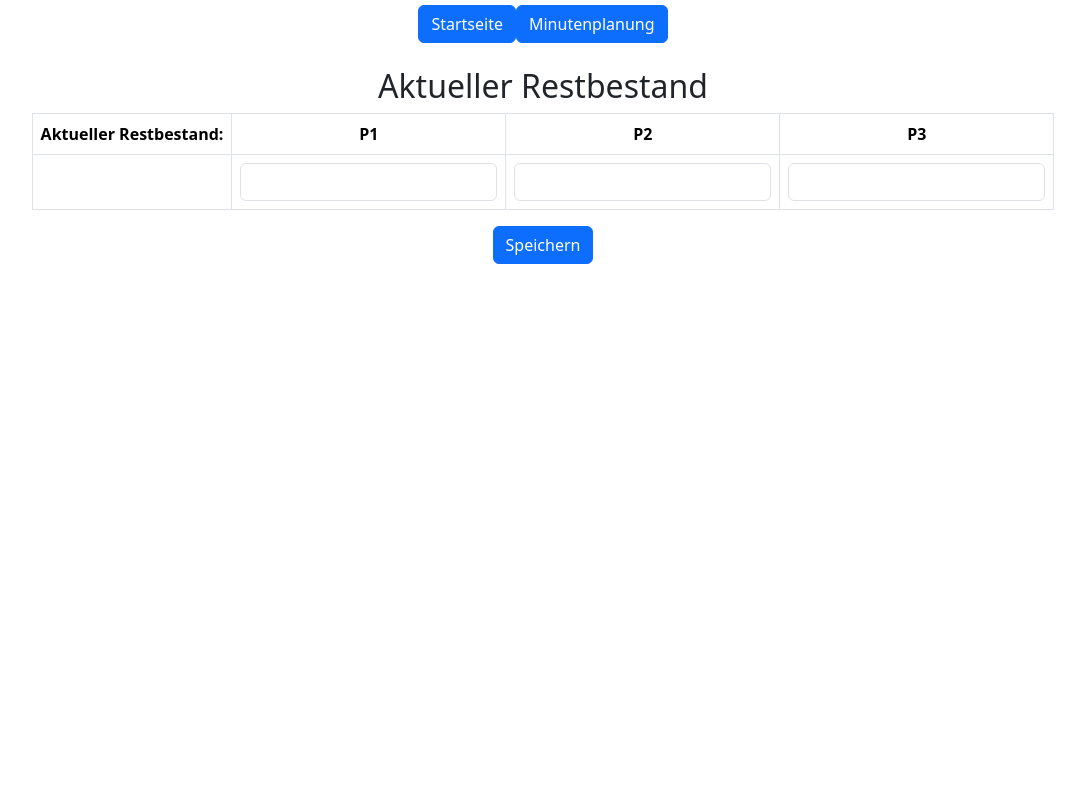
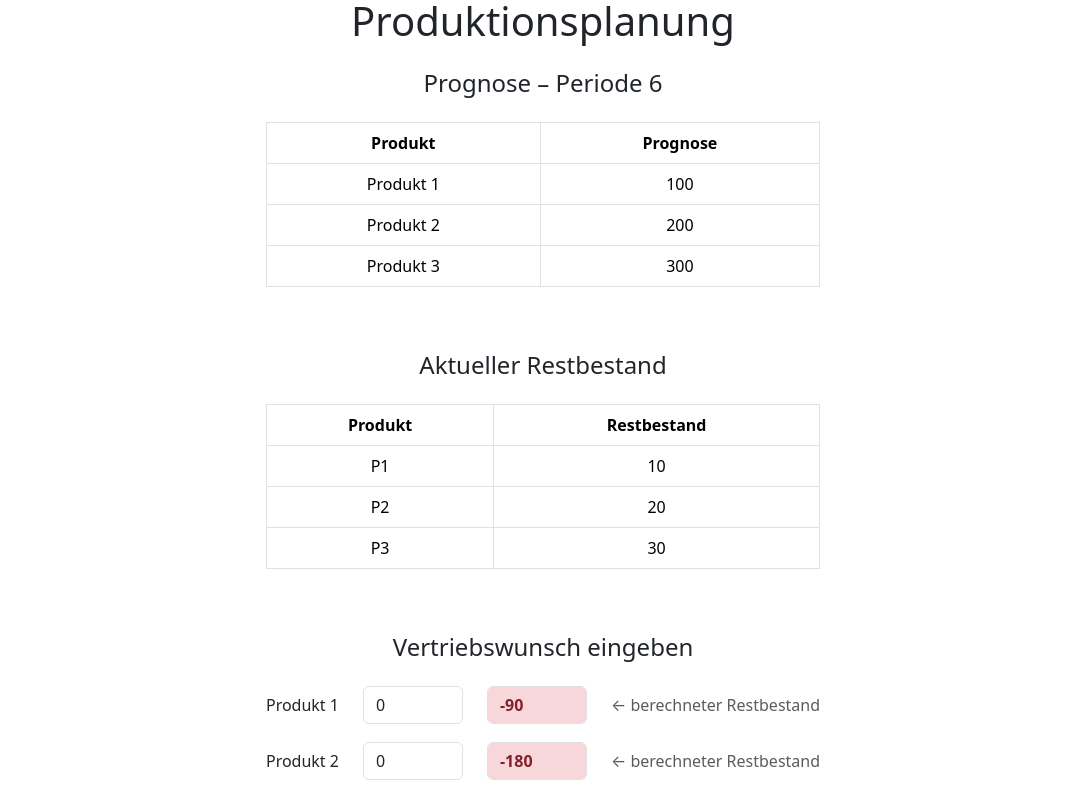
Before and after one commit to universalmensch/IBSYS2ProduktionsPlanung, a React (Vite) app in the folder ibsys2Produktionsplanung/: page /Produktionsplanung in a window 1280 px wide. Shown: the part 307-1100 px from the top of the page, without its empty margins (97-1182 px from the left). Before the commit the page ends 800 px from the top, so only its background shows below. Built offline with nearby package versions, Linux system fonts and the light colour scheme.

Commit message:
aktualisiere Eingabemaske + Dummy daten

```diff
--- a/ibsys2Produktionsplanung/src/pages/Produktionsplanung.tsx
+++ b/ibsys2Produktionsplanung/src/pages/Produktionsplanung.tsx
@@ -1,90 +1,167 @@
-import { Button, Form, Table } from 'react-bootstrap';
+import { useState } from 'react';
+import { Button, Container, Table, Row, Col, Form } from 'react-bootstrap';
 import { LinkContainer } from 'react-router-bootstrap';
-import { useState } from 'react';
+import { XMLInput } from '../dtos/XMLInput';
 import { ProduktionsPlanDTO } from '../dtos/ProduktionsPlanDTO';
 
+const dummyInput: XMLInput = {
+    results: {
+        period: 6,
+        forecast: { p1: 100, p2: 200, p3: 300 },
+        warehousestock: {
+            article: [
+                { id: 1, amount: 10, startamount: 100, pct: 10, price: 100, stockvalue: 1000 },
+                { id: 2, amount: 20, startamount: 100, pct: 20, price: 100, stockvalue: 2000 },
+                { id: 3, amount: 30, startamount: 100, pct: 30, price: 100, stockvalue: 3000 }
+            ],
+            totalstockvalue: 6000
+        },
+        inwardstockmovement: { order: [] },
+        futureinwardstockmovement: { order: [] },
+        idletimecosts: {
+            workplace: [],
+            sum: { setupevents: 0, idletime: 0, wageidletimecosts: 0, wagecosts: 0, machineidletimecosts: 0 }
+        },
+        waitinglistworkstations: { workplace: [] },
+        waitinglistdtock: { missingpart: [] },
+        ordersineork: { workplace: [] },
+        completedorders: { order: [] },
+        cycletimes: { startedorders: 0, waitingorders: 0, order: [] }
+    }
+};
+
 export function Produktionsplanung() {
-    const [bestand, setBestand] = useState({
-        p1Restbestand: '',
-        p2Restbestand: '',
-        p3Restbestand: ''
+    const input = dummyInput;
+    const forecast = input.results.forecast;
+
+    const getRestbestand = (articleId: number): number => {
+        const artikel = input.results.warehousestock.article.find(a => a.id === articleId);
+        return artikel?.amount ?? 0;
+    };
+
+    const [vertriebswunsch, setVertriebswunsch] = useState({
+        p1: 0,
+        p2: 0,
+        p3: 0
     });
 
-    const handleChange = (e) => {
-        const { name, value } = e.target;
-        setBestand((prev) => ({
-            ...prev,
-            [name]: Number(value)
-        }));
+    const handlePlanErstellen = () => {
+        const plan = new ProduktionsPlanDTO(
+            getRestbestand(1),
+            getRestbestand(2),
+            getRestbestand(3)
+        );
+
+        plan.p1ProduktionWoche0 = vertriebswunsch.p1;
+        plan.p2ProduktionWoche0 = vertriebswunsch.p2;
+        plan.p3ProduktionWoche0 = vertriebswunsch.p3;
+
+        console.log("Erstellter ProduktionsPlanDTO:", plan);
     };
 
-    const handleSubmit = (e) => {
-        e.preventDefault();
-
-        // Beispiel: DTO-Erstellung aus den Eingaben
-        const dto = new ProduktionsPlanDTO(
-            bestand.p1Restbestand,
-            bestand.p2Restbestand,
-            bestand.p3Restbestand
-        );
-
-        console.log('DTO erstellt:', dto);
+    const berechneRestbestand = (produkt: 'p1' | 'p2' | 'p3') => {
+        const anfang = getRestbestand(parseInt(produkt[1])); // aus warehouse
+        const prognose = forecast[produkt];
+        const wunsch = vertriebswunsch[produkt];
+        return anfang + wunsch - prognose;
     };
 
     return (
-        <div>
-            <h1>Produktionsplanung</h1>
+        <Container className="my-5">
+            <h1 className="text-center mb-4">Produktionsplanung</h1>
 
-            <LinkContainer to="/">
-                <Button className="Button">Startseite</Button>
-            </LinkContainer>
-            <LinkContainer to="/Minutenplanung">
-                <Button className="Button">Minutenplanung</Button>
-            </LinkContainer>
-
-            <h2 className="mt-4">Aktueller Restbestand</h2>
-            <Form onSubmit={handleSubmit}>
-                <Table bordered style={{ textAlign: 'center' }}>
+            <section className="mb-5">
+                <h4>Prognose – Periode {input.results.period}</h4>
+                <Table bordered hover responsive className="mt-3">
                     <thead>
                         <tr>
-                            <th>Aktueller Restbestand:</th>
-                            <th>P1</th>
-                            <th>P2</th>
-                            <th>P3</th>
+                            <th>Produkt</th>
+                            <th>Prognose</th>
                         </tr>
                     </thead>
                     <tbody>
+                        <tr><td>Produkt 1</td><td>{forecast.p1}</td></tr>
+                        <tr><td>Produkt 2</td><td>{forecast.p2}</td></tr>
+                        <tr><td>Produkt 3</td><td>{forecast.p3}</td></tr>
+                    </tbody>
+                </Table>
+            </section>
+
+            <section className="mb-5">
+                <h4>Aktueller Restbestand</h4>
+                <Table bordered hover responsive className="mt-3" style={{ backgroundColor: '#ffffcc' }}>
+                    <thead>
                         <tr>
-                            <td></td>
-                            <td>
+                            <th>Produkt</th>
+                            <th>Restbestand</th>
+                        </tr>
+                    </thead>
+                    <tbody>
+                        <tr><td>P1</td><td>{getRestbestand(1)}</td></tr>
+                        <tr><td>P2</td><td>{getRestbestand(2)}</td></tr>
+                        <tr><td>P3</td><td>{getRestbestand(3)}</td></tr>
+                    </tbody>
+                </Table>
+            </section>
+
+            <section className="mb-5 text-center">
+                <h4>Vertriebswunsch eingeben</h4>
+                <Form className="mt-4">
+                    {(['p1', 'p2', 'p3'] as const).map((key, i) => (
+                        <Row className="justify-content-center align-items-center mb-3" key={key}>
+                            <Col xs="auto">
+                                <Form.Label className="mt-2">Produkt {i + 1}</Form.Label>
+                            </Col>
+                            <Col xs="auto">
                                 <Form.Control
                                     type="number"
-                                    name="p1Restbestand"
-                                    value={bestand.p1Restbestand}
-                                    onChange={handleChange}
+                                    min={0}
+                                    value={vertriebswunsch[key]}
+                                    onChange={e =>
+                                        setVertriebswunsch({
+                                            ...vertriebswunsch,
+                                            [key]: parseInt(e.target.value) || 0
+                                        })
+                                    }
+                                    style={{ width: '100px' }}
                                 />
-                            </td>
-                            <td>
-                                <Form.Control
-                                    type="number"
-                                    name="p2Restbestand"
-                                    value={bestand.p2Restbestand}
-                                    onChange={handleChange}
-                                />
-                            </td>
-                            <td>
-                                <Form.Control
-                                    type="number"
-                                    name="p3Restbestand"
-                                    value={bestand.p3Restbestand}
-                                    onChange={handleChange}
-                                />
-                            </td>
-                        </tr>
-                    </tbody>
-                </Table>
-                <Button variant="primary" type="submit">Speichern</Button>
-            </Form>
-        </div>
+                            </Col>
+                            <Col xs="auto">
+                               <Form.Control
+                                   value={berechneRestbestand(key)}
+                                   readOnly
+                                   disabled
+                                   style={{
+                                       width: '100px',
+                                       backgroundColor: berechneRestbestand(key) < 0 ? '#f8d7da' : '#eee',
+                                       color: berechneRestbestand(key) < 0 ? '#842029' : 'inherit',
+                                       fontWeight: 'bold'
+                                   }}
+                               />
+                            </Col>
+                            <Col xs="auto">
+                                <span className="text-muted">← berechneter Restbestand</span>
+                            </Col>
+                        </Row>
+                    ))}
+                </Form>
+                <Button variant="primary" onClick={handlePlanErstellen}>
+                    Speichern
+                </Button>
+            </section>
+
+            <section className="d-flex justify-content-center gap-3 mt-4">
+                <LinkContainer to="/">
+                    <Button variant="outline-secondary">
+                        Startseite
+                    </Button>
+                </LinkContainer>
+                <LinkContainer to="/Minutenplanung">
+                    <Button variant="outline-secondary">
+                        Minutenplanung
+                    </Button>
+                </LinkContainer>
+            </section>
+        </Container>
     );
 }
```
